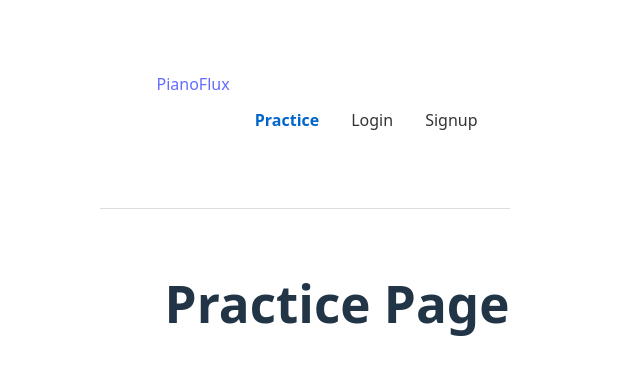
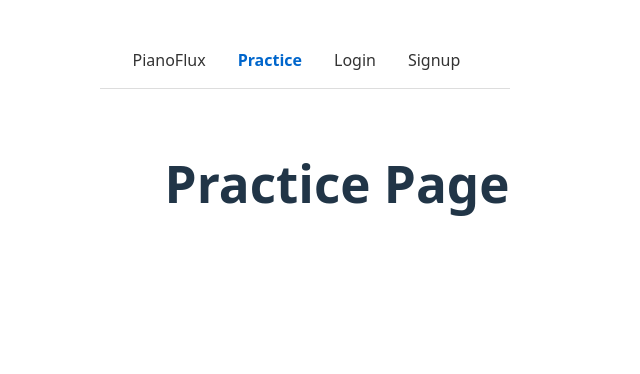
Before and after one commit to charlesmorrisjr/pianoflux, a React (Vite) app: page /practice in a window 1280 px wide. Shown: the top 374 px of the page, without its empty margins (335-975 px from the left). Built offline with nearby package versions, Linux system fonts and the light colour scheme.

Commit message:
Updated header

```diff
--- a/src/shared/components/Header.jsx
+++ b/src/shared/components/Header.jsx
@@ -5,11 +5,8 @@ export default function Header() {
   return (
     <header>
       <nav>
-        <div className="logo">
+        <div className="nav-links">
           <NavLink to="/">PianoFlux</NavLink>
-        </div>
-
-        <div className="nav-links">
           <NavLink to="/practice">Practice</NavLink>
           <NavLink to="/login">Login</NavLink>
           <NavLink to="/signup">Signup</NavLink>
```
